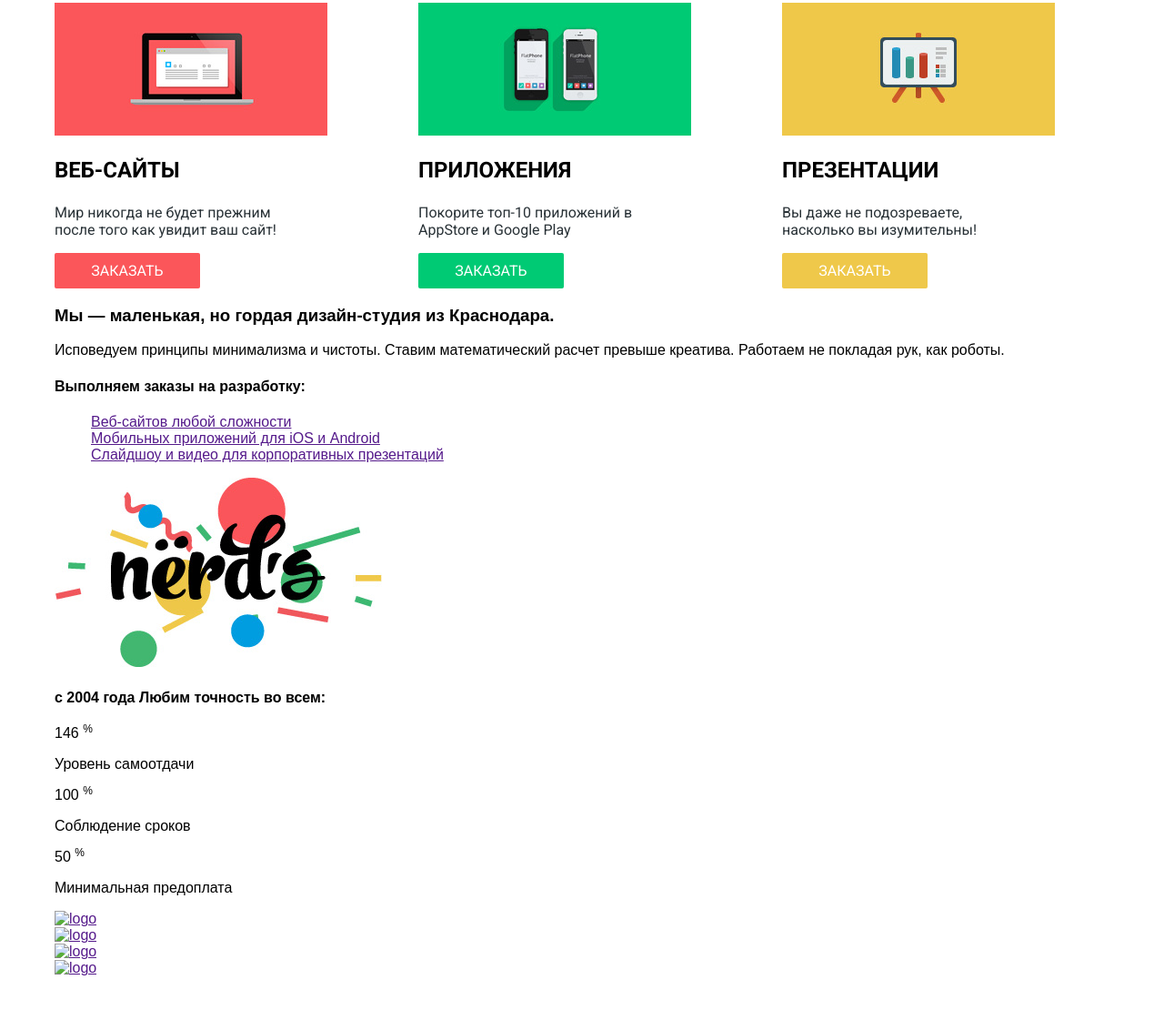
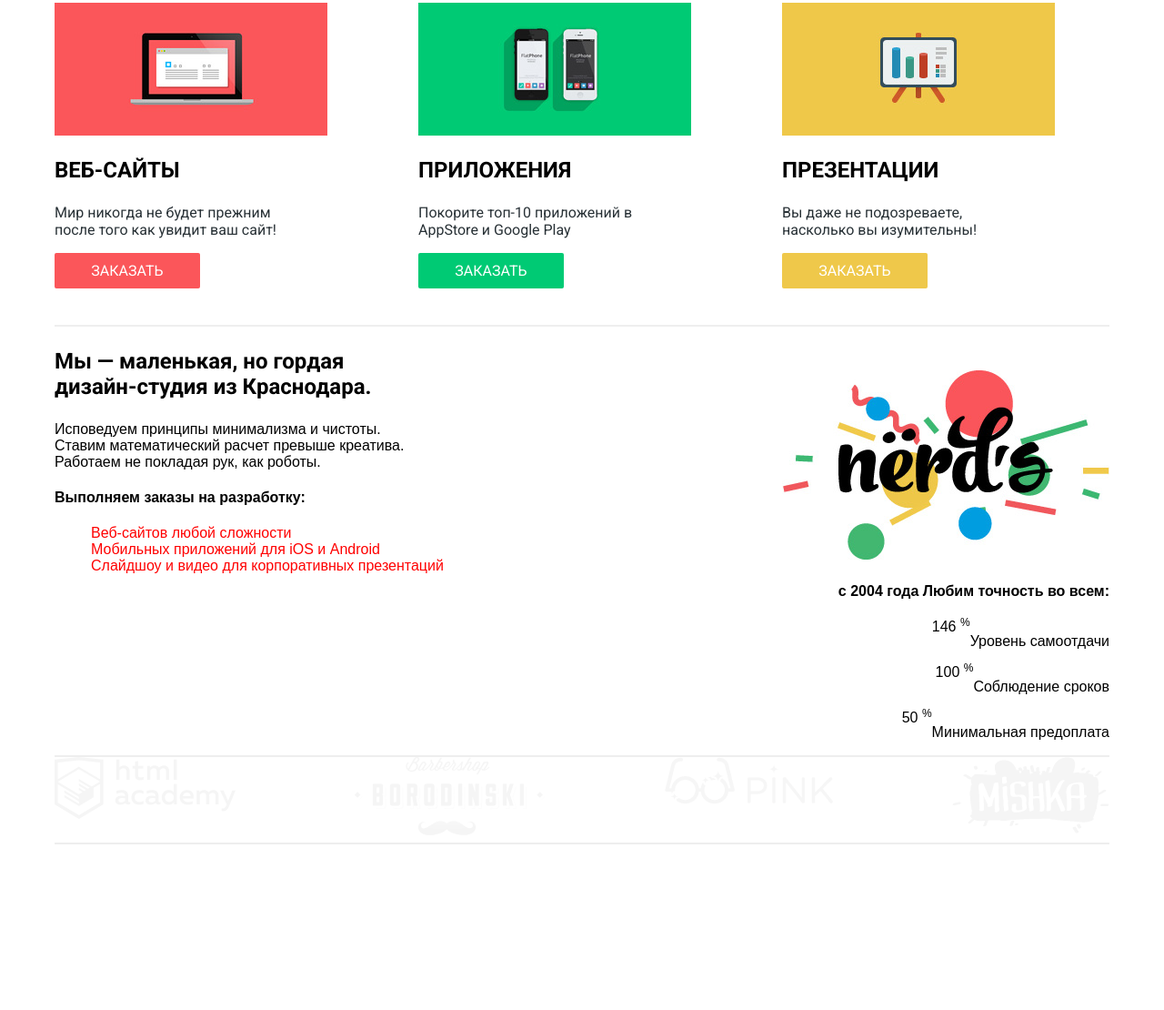
Before and after one commit to sintezpw/AMalyshev, a website: page index.html in a window 1280 px wide. Shown: the part 622-1732 px from the top of the page at 91% size. Drawn offline with nearby package versions, Linux system fonts and the light colour scheme; files that its build step writes are made by us from their sources.

Commit message:
начало оформление стилей блока discription-company

```diff
--- a/index.html
+++ b/index.html
@@ -115,7 +115,7 @@
   <div class="wrapper">
     <section class="discription-company">
       <h3 class="discription-company__title">Мы — маленькая, но гордая дизайн-студия из Краснодара.</h3>
-      <p>Исповедуем принципы минимализма и чистоты. Ставим математический расчет превыше креатива. Работаем не покладая рук,
+      <p class="discription-company__desc">Исповедуем принципы минимализма и чистоты. Ставим математический расчет превыше креатива. Работаем не покладая рук,
         как роботы.</p>
       <div class="description-orders">
         <h4 class="description-orders__title">Выполняем заказы на разработку:</h4>
@@ -162,25 +162,25 @@
         </div>
       </div>
       <div class="line line--bg"></div>
-      <div class="clients-company__items">
+      <div class="clients-company">
         <div class="company-clients__logo">
           <a href="">
-            <img src="" alt="logo">
+            <img src="img/logo-1.png" alt="logo">
           </a>
         </div>
         <div class="company-clients__logo">
           <a href="">
-            <img src="" alt="logo">
+            <img src="img/logo-2.png" alt="logo">
           </a>
         </div>
         <div class="company-clients__logo">
           <a href="">
-            <img src="" alt="logo">
+            <img src="img/logo-3.png" alt="logo">
           </a>
         </div>
         <div class="company-clients__logo">
           <a href="">
-            <img src="" alt="logo">
+            <img src="img/logo-4.png" alt="logo">
           </a>
         </div>
       </div>
--- a/styles/blocks/body.scss
+++ b/styles/blocks/body.scss
@@ -57,8 +57,9 @@ header{
 }
 .description{
 	display: flex;
+	padding-bottom: 40px;
 }
 .line--bg{
-border-bottom: 2px solid red;
-	width: 100px;
+border-bottom: 2px solid #eeeeee;
+
 }
--- /dev/null
+++ b/styles/blocks/discription-company.scss
@@ -0,0 +1,43 @@
+.discription-company{
+
+  &__title{
+    @include desc ;
+    width: 400px;
+  }
+  &__desc{
+    display: flex;
+    flex-direction: column;
+    align-items: center;
+    width: 400px;
+  }
+  .description-orders{
+
+    &__link{
+      text-decoration: none;
+      color: red;
+    }
+  }
+  .promo-company{
+    display: flex;
+    flex-direction: column;
+    align-items: flex-end;
+    margin-top: -240px;
+    &__logo{
+
+    }
+    &__heading-title{
+
+    }
+    &__subtitle{
+      display: flex;
+      flex-direction: column;
+    }
+    &__info{
+      display: flex;
+    }
+  }
+  .clients-company{
+    display: flex;
+    justify-content: space-between;
+  }
+}
--- a/styles/main.scss
+++ b/styles/main.scss
@@ -10,3 +10,4 @@
 @import 'blocks/slider-wrap2.scss';
 @import 'blocks/slider-wrap3.scss';
 @import 'blocks/slider-controls.scss';
+@import 'blocks/discription-company';
```
Also changed, not shown: styles/main.css, 1 other file.
